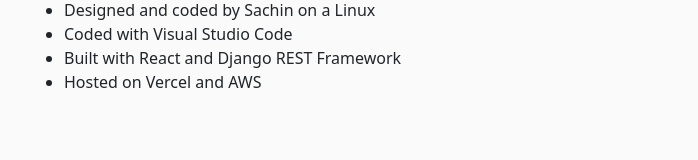
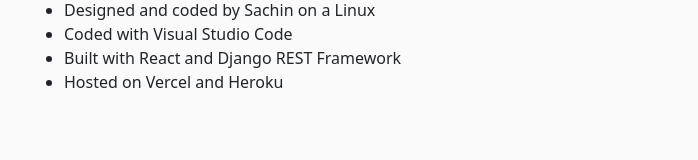
Before and after one commit to sachinshrmaa/sachins-blog, a React (Create React App) app: page /about in a window 1280 px wide. Shown: the part 1205-1365 px from the top of the page, without its empty margins (288-986 px from the left). Built offline with nearby package versions, Linux system fonts and the light colour scheme.

Commit message:
minor updates

```diff
--- a/src/Pages/About.js
+++ b/src/Pages/About.js
@@ -42,7 +42,7 @@
                     <li>Designed and coded by Sachin on a Linux</li>
                     <li>Coded with Visual Studio Code</li>
                     <li>Built with React and Django REST Framework</li>
-                    <li>Hosted on Vercel and AWS</li>
+                    <li>Hosted on Vercel and Heroku</li>
                 </ul>
             </div>
 
--- a/src/Pages/Archive.js
+++ b/src/Pages/Archive.js
@@ -12,7 +12,7 @@
 
     const fetchPosts = async () => {
         setLoading(true)
-        const res = await axios.get('https://api.sachinsblog.in/api/posts/')
+        const res = await axios.get('https://api-sachinsblog.herokuapp.com/api/posts/')
         setPosts(res.data)
         setLoading(false)
     }
```
